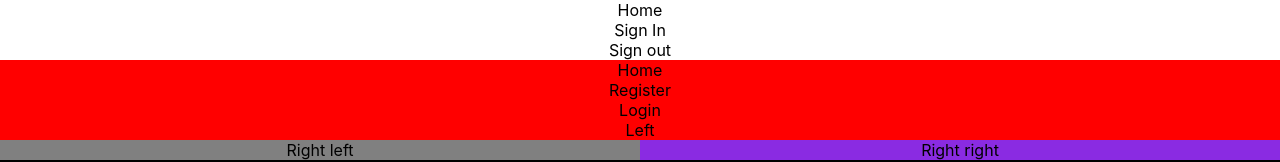
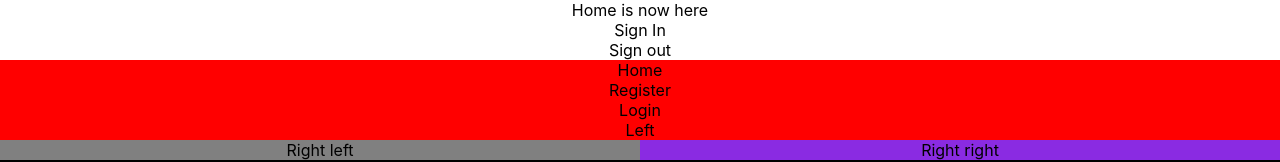
Before and after one commit to Mjos12002/react-typescript-action, a React (Create React App) app: page / in a window 1280 px wide. Shown: the top 162 px of the page. Built offline with nearby package versions, Linux system fonts and the light colour scheme.

Commit message:
added new changes

```diff
--- a/src/App.tsx
+++ b/src/App.tsx
@@ -7,7 +7,7 @@ function App() {
     <div className="App">
       <ul>
         <li>
-          Home
+          Home is now here
         </li>
         <li>
           Sign In
```
